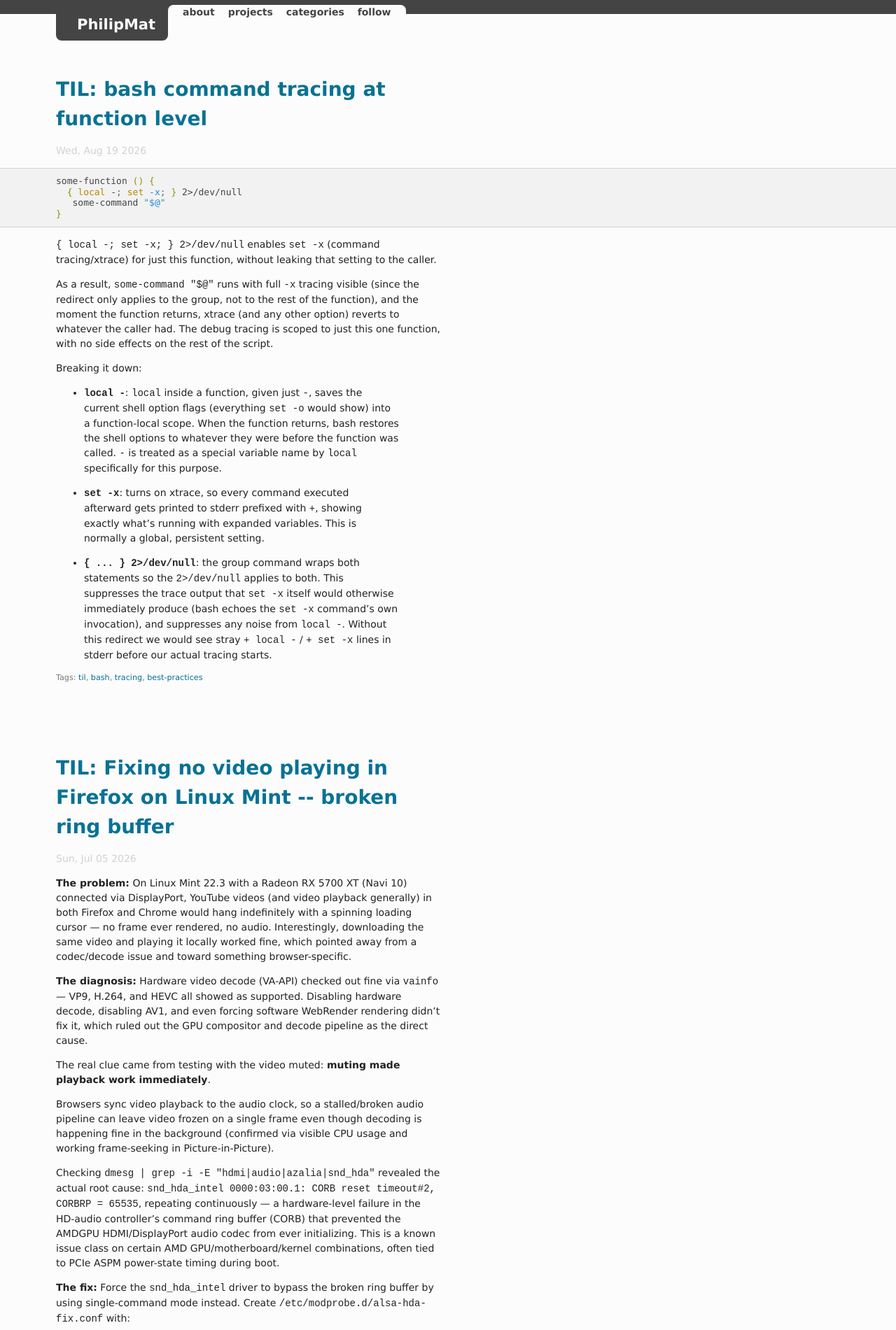
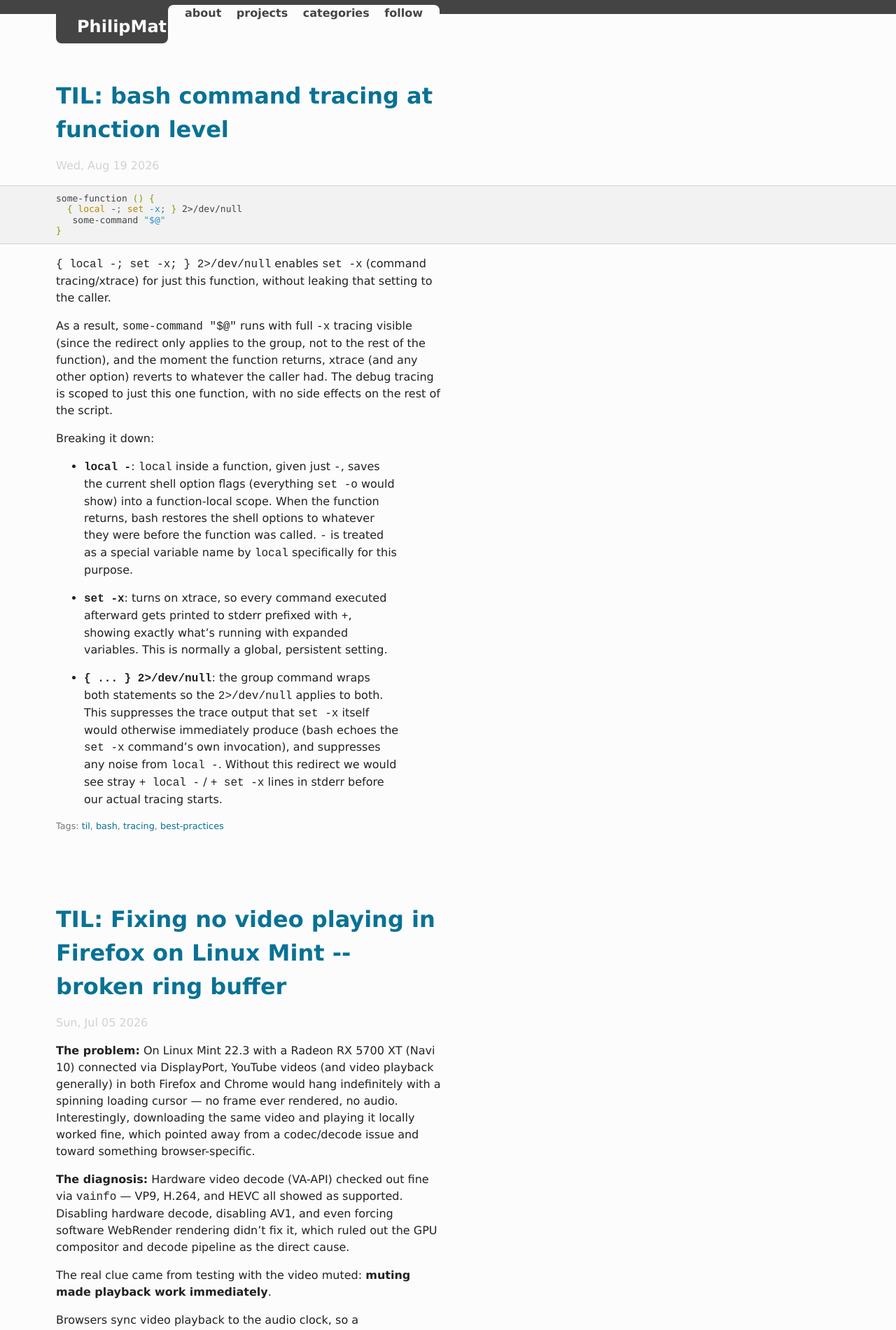
Before and after one commit to philipmat/philipmat.github.io, a Jekyll site: the page built from index.html, in a window 1280 px wide. Shown: the top 1901 px of the page at 70% size. Built offline with Jekyll 4.4.1, drawn with Linux system fonts in a browser that asks for light colours.

Commit message:
increases font size
I think I'm getting old

```diff
--- a/media/css/main.css
+++ b/media/css/main.css
@@ -1,8 +1,8 @@
-html { font-size: 14px; }
+html { font-size: 16px; }
 body {
 	background: #fcfcfc;
 	color: #222;
-	font: normal 14px/1.5 "Lucida Grande", "Lucida Sans Unicode", Verdana, sans-serif;
+	font: normal 16px/1.5 "Lucida Grande", "Lucida Sans Unicode", Verdana, sans-serif;
 	margin: 0; padding: 0;
 }
 
```
